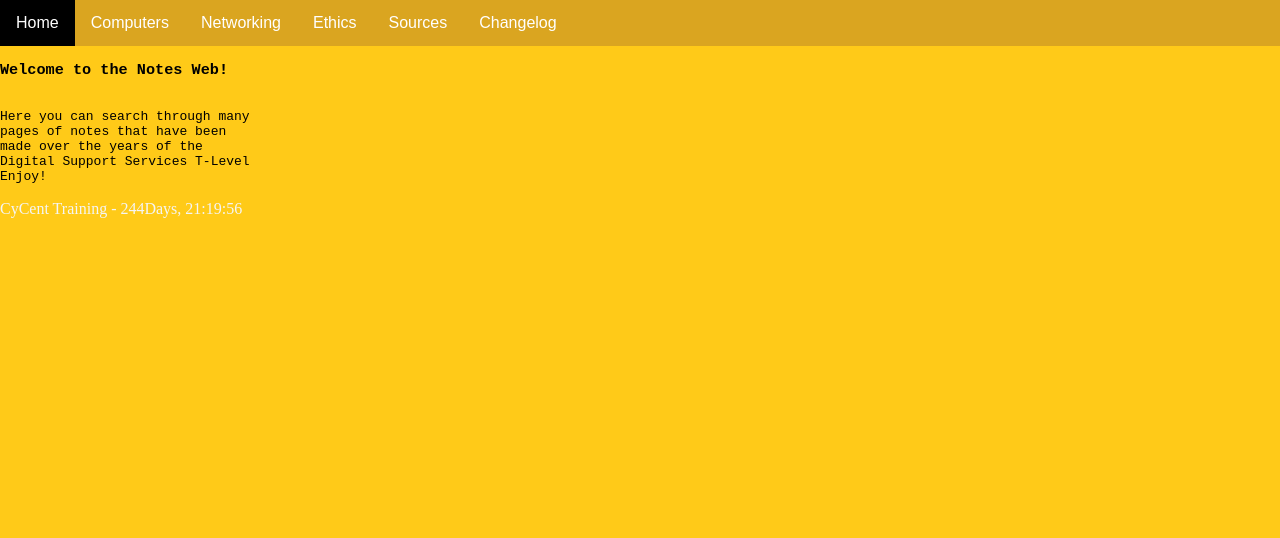
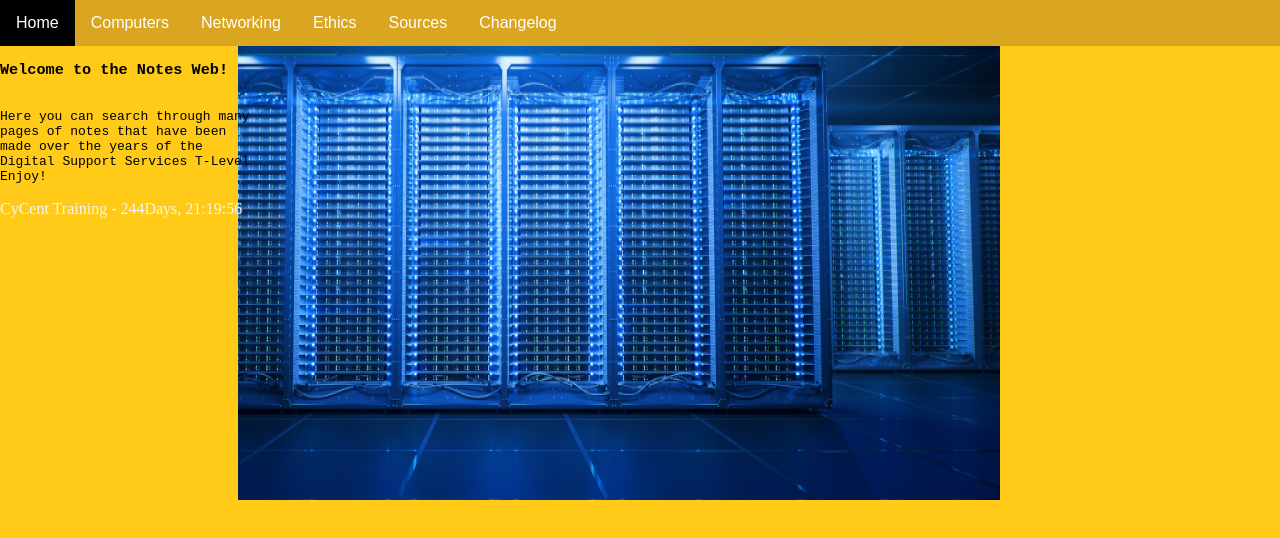
Before and after one commit to DSSTlevel/DSSTlevel.github.io, a plain HTML site: page index.html in a window 1280 px wide. Drawn offline with Linux system fonts and the light colour scheme.

Commit message:
Update index.html

```diff
--- a/index.html
+++ b/index.html
@@ -3,7 +3,7 @@
 <head>
 <title>Main Menu</title>
 <style>
-body {background-color: rgb(255, 202, 24);background-image: url('Images/background.png');background-repeat: no-repeat;}
+body {background-color: rgb(255, 202, 24);background-image: url('Web/Images/background.png');background-repeat: no-repeat;}
 * {box-sizing: border-box;}
 body {margin: 0;}.navbar {overflow: hidden;background-color: goldenrod;font-family: Arial, Helvetica, sans-serif;}.navbar a {float: left;font-size: 16px;color: white;text-align: center;padding: 14px 16px;text-decoration: none;}.dropdown {float: left;overflow: hidden;}.dropdown .dropbtn {font-size: 16px;  border: none;outline: none;color: white;padding: 14px 16px;background-color: inherit;font: inherit;margin: 0;}.navbar a:hover, .dropdown:hover .dropbtn {background-color: black;}.dropdown-content {display: none;position: absolute;background-color: #f9f9f9;width: 100%;left: 0;box-shadow: 0px 8px 16px 0px rgba(0,0,0,0.2);z-index: 1;}.dropdown:hover .dropdown-content {display: block;}.column {float: left;width: 33.33%;padding: 10px;background-color: #ccc;height: 250px;}.column a {float: none;color: black;padding: 16px;text-decoration: none;display: block;text-align: left;}.column a:hover {background-color: green;}.row:after {content: "";display: table;clear: both;}
 @media screen and (max-width: 600px) {.column {width: 100%;height: auto;}}
```
